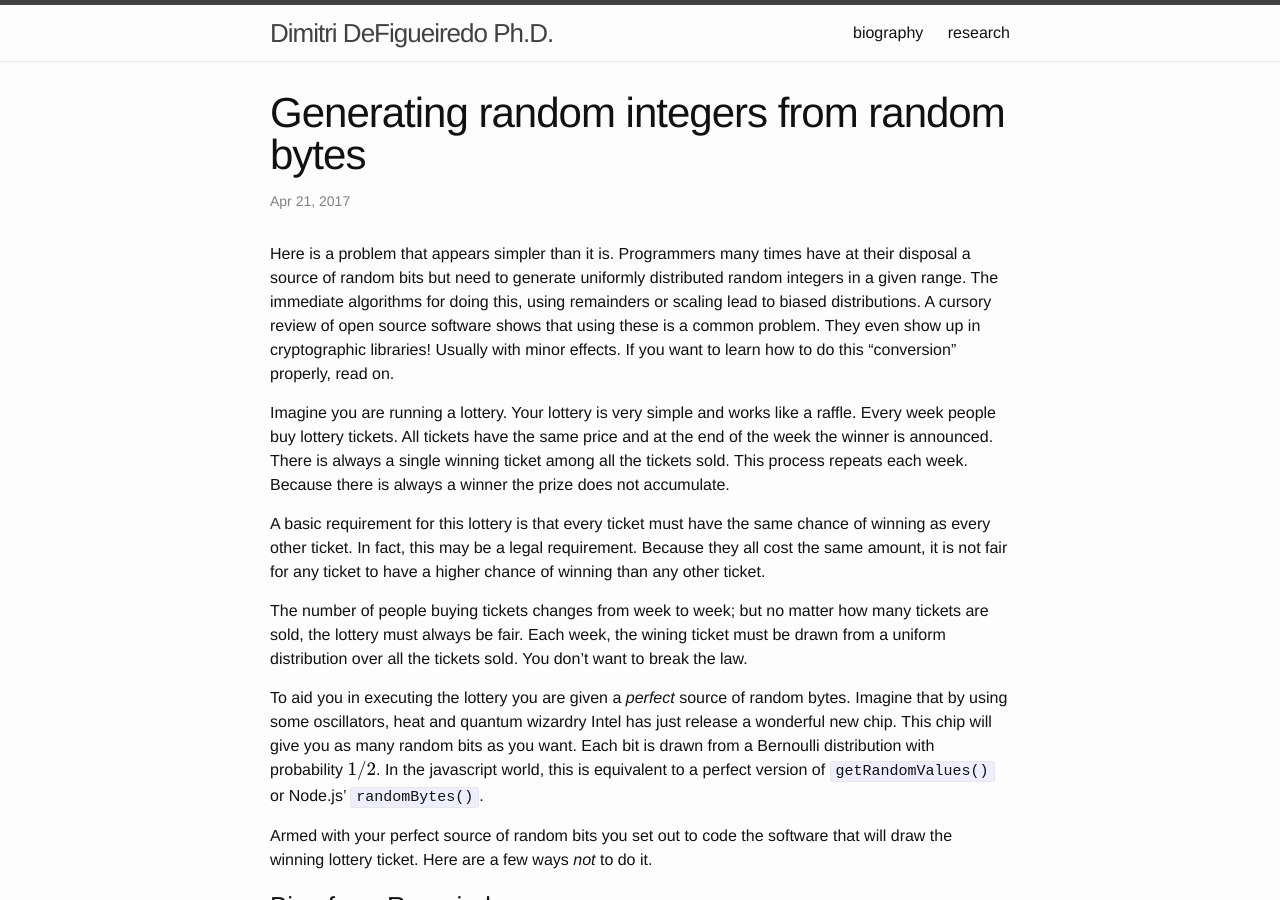
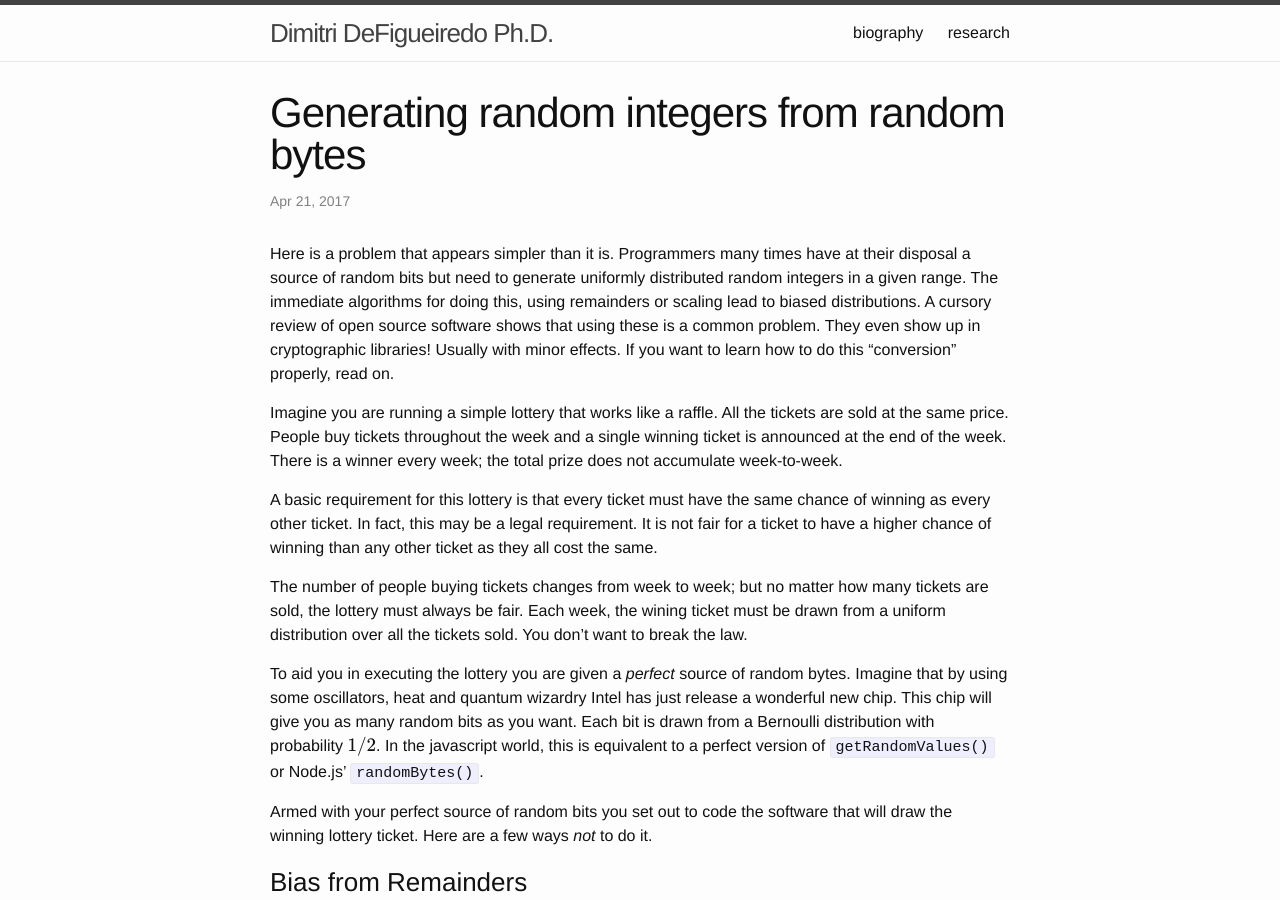
Before and after one commit to dimitri-xyz/dimitri-xyz.github.io, a Jekyll site: the page built from _posts/2017-04-21-random ints from random bits.md, in a window 1280 px wide and 900 px high. Built offline with Jekyll 4.4.1, drawn with Linux system fonts in a browser that asks for light colours; formulas are drawn with MathJax 3; some of the changed text lies outside the part shown.

````diff
--- a/_posts/2017-04-21-random ints from random bits.md
+++ b/_posts/2017-04-21-random ints from random bits.md
@@ -7,9 +7,9 @@ mathjax: true
 
 Here is a problem that appears simpler than it is. Programmers many times have at their disposal a source of random bits but need to generate uniformly distributed random integers in a given range. The immediate algorithms for doing this, using remainders or scaling lead to biased distributions. A cursory review of open source software shows that using these is a common problem. They even show up in cryptographic libraries! Usually with minor effects. If you want to learn how to do this "conversion" properly, read on.
 
-Imagine you are running a lottery. Your lottery is very simple and works like a raffle. Every week people buy lottery tickets. All tickets have the same price and at the end of the week the winner is announced. There is always a single winning ticket among all the tickets sold. This process repeats each week. Because there is always a winner the prize does not accumulate.
+Imagine you are running a simple lottery that works like a raffle. All the tickets are sold at the same price. People buy tickets throughout the week and a single winning ticket is announced at the end of the week. There is a winner every week; the total prize does not accumulate week-to-week.
 
-A basic requirement for this lottery is that every ticket must have the same chance of winning as every other ticket. In fact, this may be a legal requirement. Because they all cost the same amount, it is not fair for any ticket to have a higher chance of winning than any other ticket.
+A basic requirement for this lottery is that every ticket must have the same chance of winning as every other ticket. In fact, this may be a legal requirement. It is not fair for a ticket to have a higher chance of winning than any other ticket as they all cost the same.
 
 The number of people buying tickets changes from week to week; but no matter how many tickets are sold, the lottery must always be fair. Each week, the wining ticket must be drawn from a uniform distribution over all the tickets sold. You don't want to break the law.
 
@@ -208,5 +208,8 @@ function getRandIntInclusive(low, hi){
 var winner = getRandIntInclusive(0, 9)
 console.log(`And the winner is You! Ticket number ${winner} !`)
 ```
+(Here's a [haskell version](https://gist.github.com/dimitri-xyz/ba6f6d81a9db39d2a918fb8ecece9a76) of the same code.)
 
 That's all folks! Now, you know how to properly generate uniformly distributed random integers from random bytes. Tricky, isn't it!?
+
+*Acknowledgments: I would like to thank [Tikhon Jelvis](http://jelv.is/) for some great suggestions to improve this blog post.*
````
